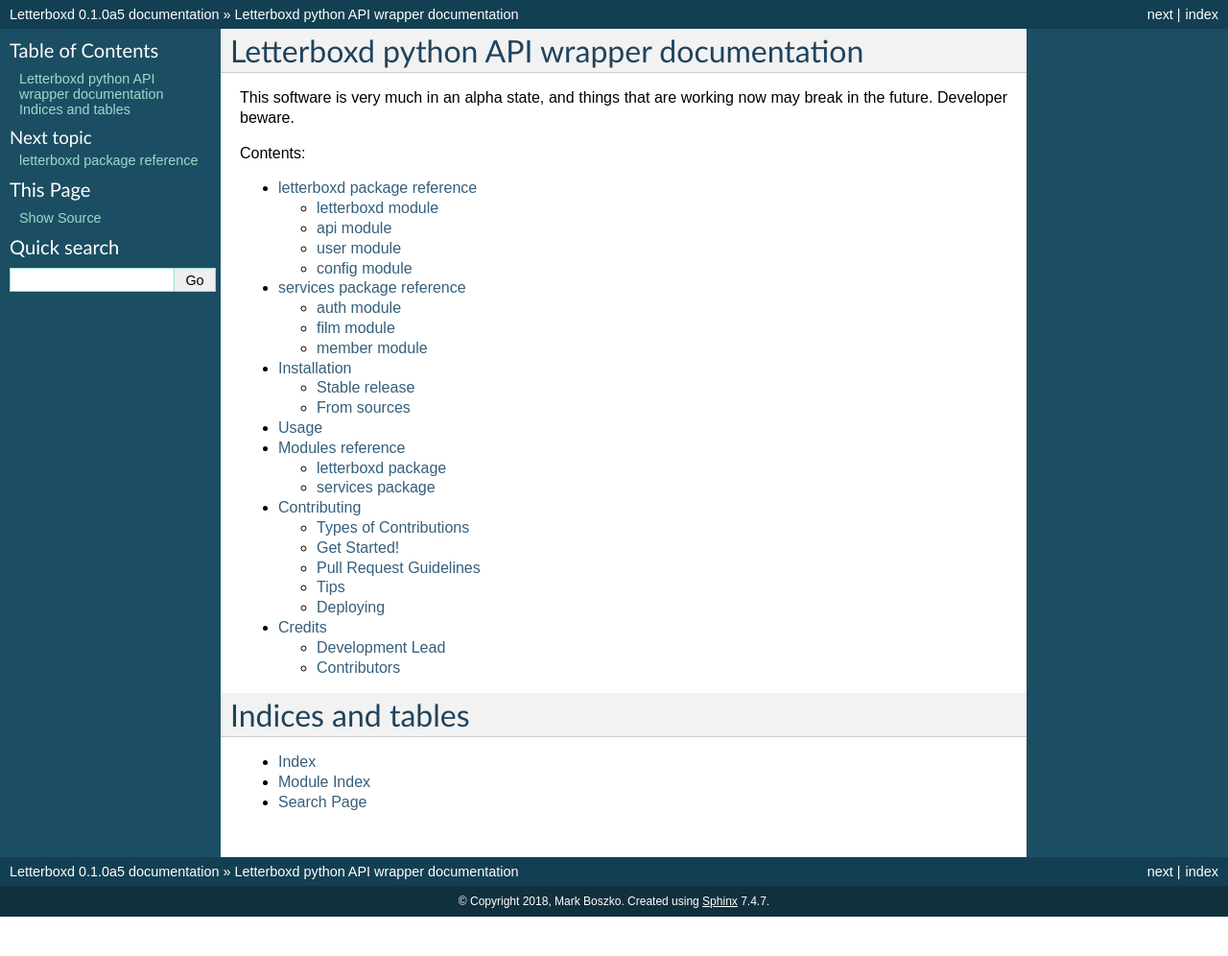
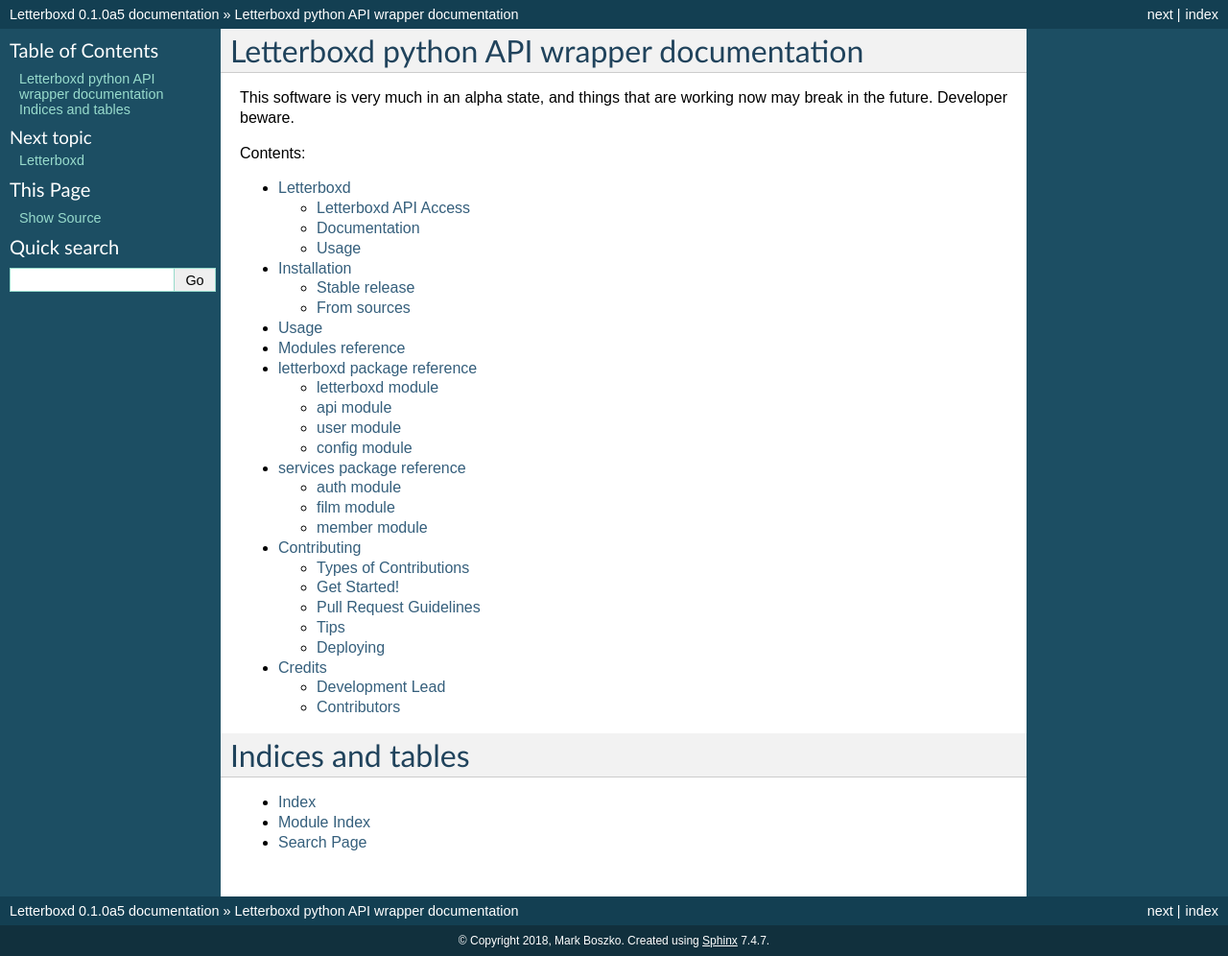
Before and after one commit to swizzlevixen/letterboxd, a Sphinx documentation site: the page built from docs/index.rst, in a window 1280 px wide. Shown: the whole page at 96% size. Built offline with Sphinx 7.4.7, drawn with Linux system fonts in a browser that asks for light colours; pages that are not in the unit, such as notebooks, are missing from menus; the version number is read from the project's files by our own code; before the commit the page ends 955 px from its top, so only the background shows below that.

Commit message:
Fixing some includes

```diff
--- a/docs/index.rst
+++ b/docs/index.rst
@@ -12,8 +12,6 @@
    :maxdepth: 2
    :caption: Contents:
 
-   letterboxd
-   services
    readme
    installation
    usage
--- a/docs/modules.rst
+++ b/docs/modules.rst
@@ -1,10 +1,6 @@
 Modules reference
 ============================
 
-letterboxd package
------------------------
-.. import letterboxd.rst
+.. include:: letterboxd.rst
 
-services package
------------------
-.. import services.rst
+.. include:: services.rst
--- a/docs/readme.rst
+++ b/docs/readme.rst
@@ -1,3 +1 @@
-.. include:: ../README.md
-
-.. FIXME: This is .rst and the import is .md, so it's not going to look right
+.. include:: ../README.rst
```
